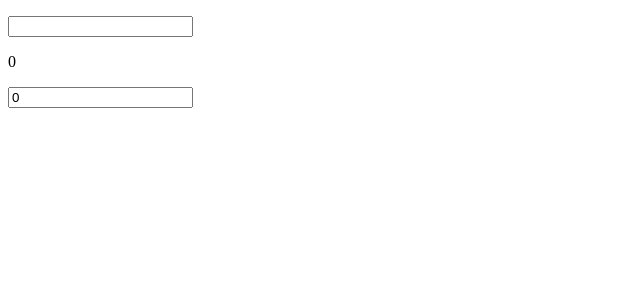
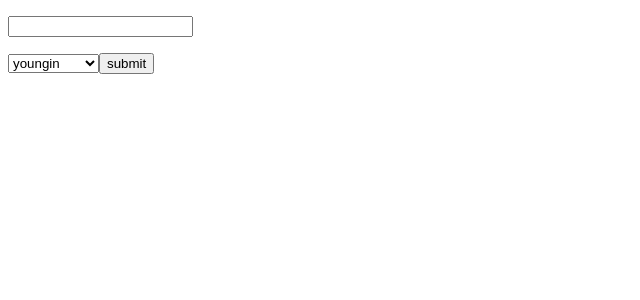
Before and after one commit to mreid21/simpli-form, a React (Vite) app: page / in a window 1280 px wide. Shown: the top 300 px of the page, without its empty margins (0-640 px from the left). Built offline with nearby package versions, Linux system fonts and the light colour scheme.

Commit message:
type inference for form

```diff
--- a/src/App.tsx
+++ b/src/App.tsx
@@ -1,4 +1,5 @@
 import { maxLength, minLength } from "./textValidation"
+import { useForm } from "./useForm"
 import useFormField from "./useFormField"
 import { isRequired, ValidationConfig } from "./validation"
 
@@ -12,8 +13,10 @@ const nameValidators = [isRequired('name is required'), minLength(5), maxLength(
 
 function App() {
 
-  const name = useFormField('', ...nameValidators)
-  const age = useFormField(0, isRequired('age is required'))
+  const name = useFormField('name', '', ...nameValidators)
+  const age = useFormField('age', '', isRequired('please enter an age'))
+
+  const {handleSubmit} = useForm<Values>({fields: [name, age]})
 
   return (
     <>
@@ -22,8 +25,13 @@ function App() {
       {name.error && <span style={{color: 'red'}}>{name.error}</span>}
 
       <p>{age.value}</p>
-      <input type="number" {...age} />
+      <select {...age} name="age" id="age">
+        <option value="youngin">youngin</option>
+        <option value="young buck">young buck</option>
+        <option value="geezer">geezer</option>
+      </select>
       {age.error && <span style={{color: 'red'}}>{age.error}</span>}
+      <button onClick={handleSubmit}>submit</button>
     </>
   )
 }
--- a/src/useForm.ts
+++ b/src/useForm.ts
@@ -1,12 +1,21 @@
 import React from 'react'
 
 interface Field<T>  {
-    name: keyof T | undefined,
+    name: keyof T,
+    value: any,
     error: string
 }
 
-const useForm = <T>(fields: Field<T>[]) => {
+const useForm = <T extends Object>(state: {fields: Field<T>[]}) => {
 
+    const [values, setValues] = React.useState<T | undefined>()
+    const [submitted, setSubmitted] = React.useState(false)
+
+    const handleSubmit = () => {
+        setSubmitted(true)
+    }
+
+    return {handleSubmit}
 }
 
 
--- a/src/useFormField.ts
+++ b/src/useFormField.ts
@@ -5,7 +5,7 @@ import { ValidationConfig, Validator } from './validation'
 type Field = string | number
 
 
-function useFormField<T, U>(initial: T, ...validators: Validator<T, any[]>[]) {
+function useFormField<T, U>(name: keyof U,  initial: T, ...validators: Validator<T, any[]>[]) {
 
     const [value, setValue] = React.useState(initial)
     const [error, setError] = React.useState('')
@@ -13,10 +13,9 @@ function useFormField<T, U>(initial: T, ...validators: Validator<T, any[]>[]) {
 
     //React.ChangeEvent<HTMLInputElement> for input onChange handler
     const onChange = (e: any): void => setValue(e.target.value)
-    const onFocus = (e: React.FocusEvent<HTMLInputElement>) => setTouched(true)
+    const onFocus = (e: any) => setTouched(true)
 
     const validate = (result: boolean | {error: string}): boolean => {
-
 
         if(typeof result === 'object') {
             const {error} = result
@@ -47,7 +46,7 @@ function useFormField<T, U>(initial: T, ...validators: Validator<T, any[]>[]) {
         }
     }, [value])
 
-    return ({value, onChange, onFocus, error})
+    return ({name, value, onChange, onFocus, error})
 }
 
 export default useFormField
--- a/src/validation.ts
+++ b/src/validation.ts
@@ -15,6 +15,8 @@ const isRequired = <T>(error='field is required'): Validator<T, [string]> => [_i
 
 
 export type ValidationConfig<T> = {
+    name?: keyof T,
+    initial?: T,
     validationType: 'onChange' | 'onSubmit',
     errors?: {
         duration?: number, //in millis
```
